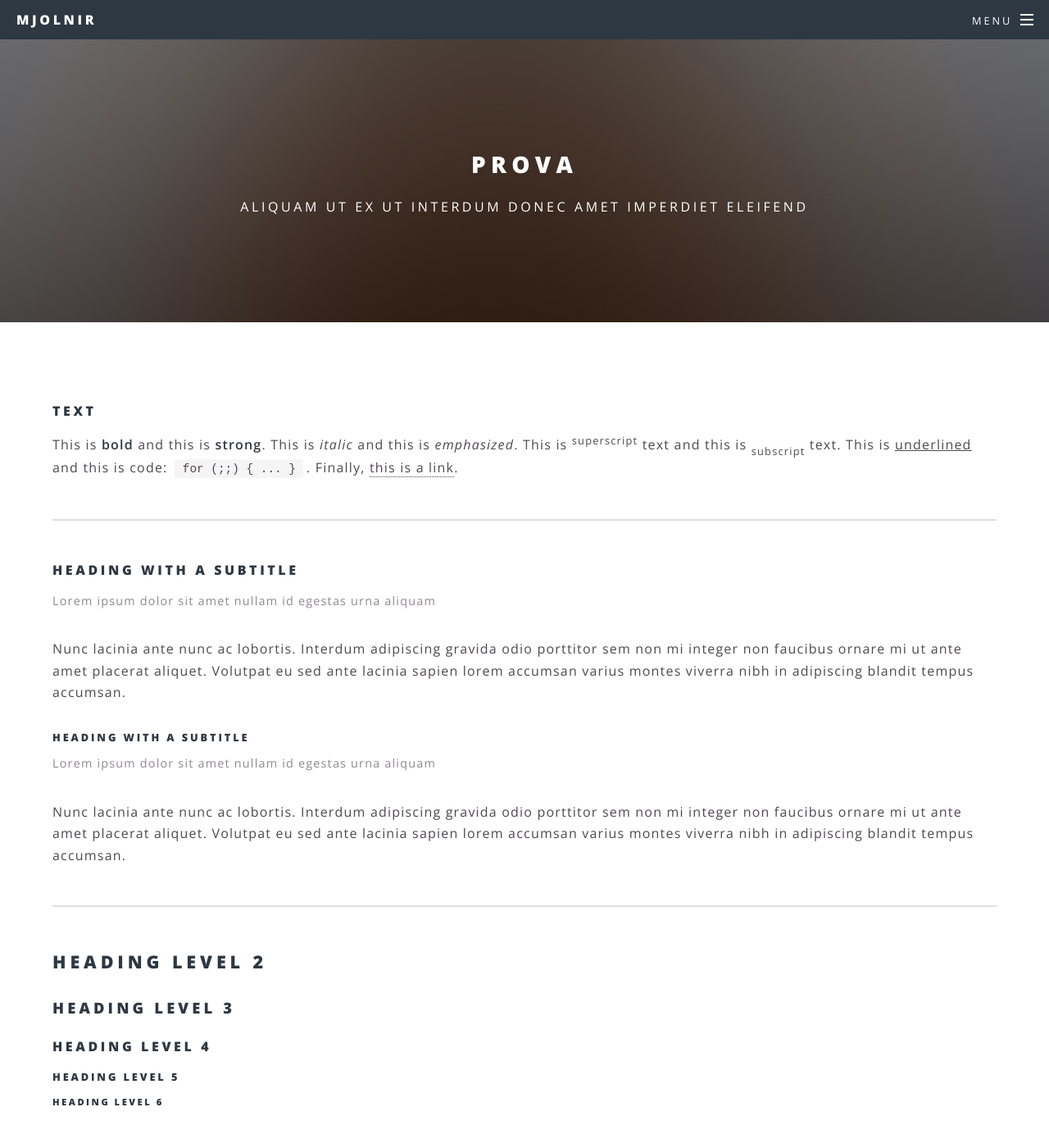
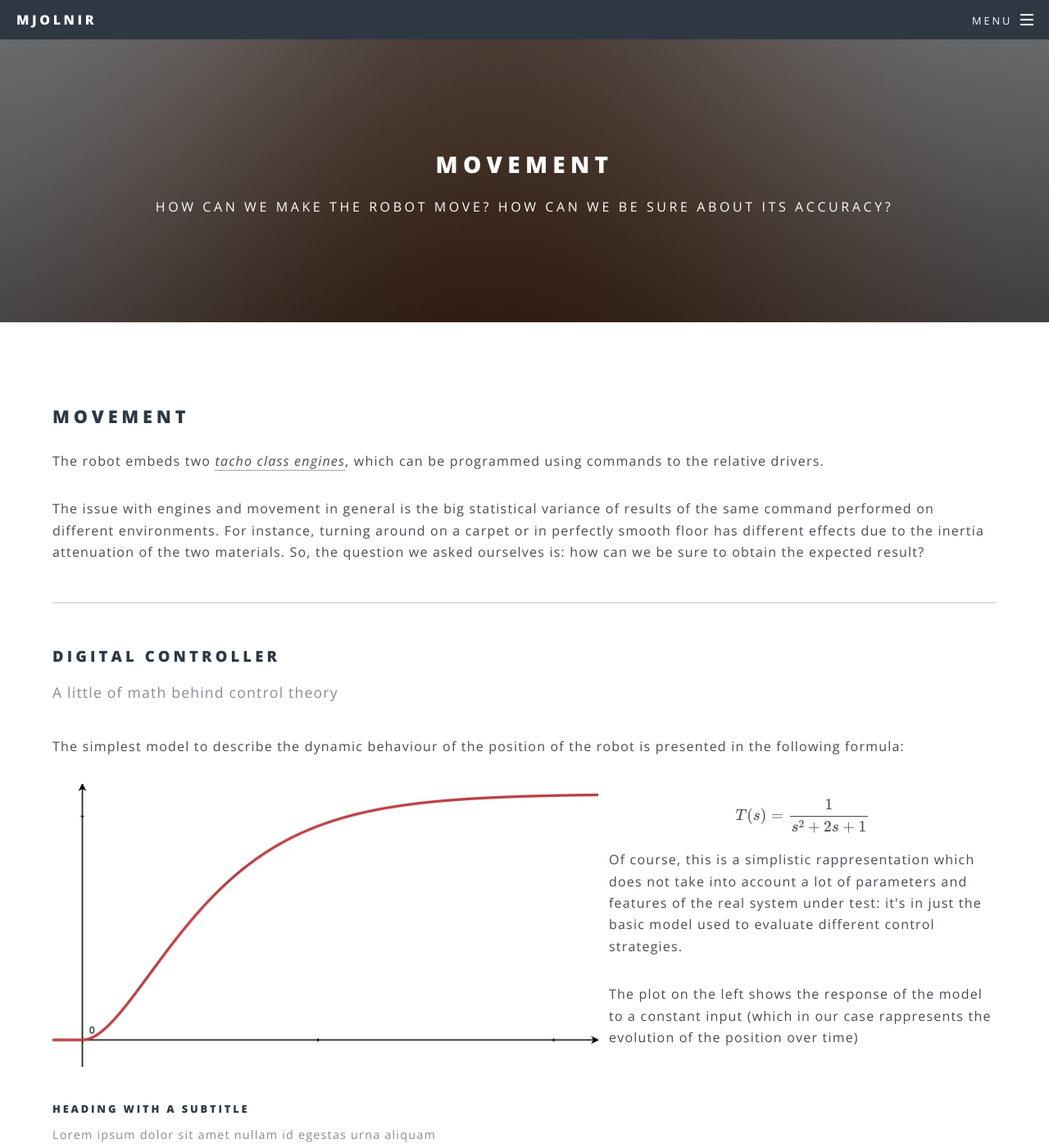
Before and after one commit to srossi93/ev3_robot, a Jekyll site: the page built from docs/movement.html, in a window 1280 px wide and 1400 px high. Shown: the whole window at 82% size. Built offline with Jekyll 4.4.1, drawn with Linux system fonts in a browser that asks for light colours; formulas are drawn with MathJax 3.

Commit message:
Start paragraph on control

```diff
--- a/docs/_layouts/default.html
+++ b/docs/_layouts/default.html
@@ -6,6 +6,7 @@
   Jekyll build mod
 -->
 <html>
+<script src="https://cdn.mathjax.org/mathjax/latest/MathJax.js?config=TeX-AMS-MML_HTMLorMML" type="text/javascript"></script>
 
   {% include head.html %}
 
--- a/docs/_layouts/page.html
+++ b/docs/_layouts/page.html
@@ -5,7 +5,7 @@ layout: default
 
   <header>
     <h2>{{ page.title }}</h2>
-    <p>Aliquam ut ex ut interdum donec amet imperdiet eleifend</p>
+    <p> {{ page.subtitle }}</p>
   </header>
 
   <section class="wrapper style5">
--- a/docs/index.html
+++ b/docs/index.html
@@ -33,7 +33,7 @@ layout: landing
 				<!-- Two -->
 					<section id="two" class="wrapper alt style2">
 						<section class="spotlight">
-							<div class="image"><img src="images/pic01.jpg" alt="" /></div><div class="content">
+							<div class="image"><img src="images/img01.png" alt="" /></div><div class="content">
 								<h2>Why Mjolnir?</h2>
 								<p>Discover the mythical origin of Mjolnir, what it is and why it's the perfect
                 name for our robot.</p>
--- a/docs/prova.html
+++ b/docs/movement.html
@@ -1,18 +1,39 @@
 ---
 layout: page
-title: Prova
+title: Movement
+subtitle: How can we make the robot move? How can we be sure about its accuracy?
 ---
 			<section>
-				<h4>Text</h4>
-				<p>This is <b>bold</b> and this is <strong>strong</strong>. This is <i>italic</i> and this is <em>emphasized</em>.
-				This is <sup>superscript</sup> text and this is <sub>subscript</sub> text.
-				This is <u>underlined</u> and this is code: <code>for (;;) { ... }</code>. Finally, <a href="#">this is a link</a>.</p>
+				<h2>Movement</h2>
+        <p>The robot embeds two <em><a href="http://www.ev3dev.org/docs/drivers/tacho-motor-class/">tacho class engines</a></em>,
+          which can be programmed using commands to the relative drivers. </p>
+        <p>The issue with engines and movement in general is the big statistical variance
+          of results of the same command performed on different environments. For instance,
+          turning around on a carpet or in perfectly smooth floor has different effects due
+          to the inertia attenuation of the two materials. So, the question we asked ourselves
+          is: how can we be sure to obtain the expected result?
+        </p>
 				<hr />
 				<header>
-					<h4>Heading with a Subtitle</h4>
-					<p>Lorem ipsum dolor sit amet nullam id egestas urna aliquam</p>
+					<h3>Digital controller</h3>
+					<p>A little of math behind control theory</p>
 				</header>
-				<p>Nunc lacinia ante nunc ac lobortis. Interdum adipiscing gravida odio porttitor sem non mi integer non faucibus ornare mi ut ante amet placerat aliquet. Volutpat eu sed ante lacinia sapien lorem accumsan varius montes viverra nibh in adipiscing blandit tempus accumsan.</p>
+				<p>The simplest model to describe the dynamic behaviour of the position of
+          the robot is presented in the following formula:</p>
+          <div class="box alt">
+            <div class="row uniform 50%">
+          <div class="7u"><span class="image fit"><img src="images/dc_engine.jpg" alt="" /></span></div>
+          <div class="5u"><span class="image fit"> $$ T(s) = \dfrac{1}{s^2+2s+1} $$
+            <p>Of course, this is a simplistic rappresentation which does not take into account a lot
+              of parameters and features of the real system under test: it's in just the basic
+              model used to evaluate different control strategies.</p><p> The plot on the left shows the
+              response of the model to a constant input (which in our case rappresents the evolution of
+              the position over time)
+             </p>
+           </span></div>
+          </div></div>
+
+
 				<header>
 					<h5>Heading with a Subtitle</h5>
 					<p>Lorem ipsum dolor sit amet nullam id egestas urna aliquam</p>
```
Also changed, not shown: docs/images/Senza titolo.jpg (added), docs/images/dc_engine.jpg (added), docs/images/img01.jpg (added), docs/images/img01.png (added).
